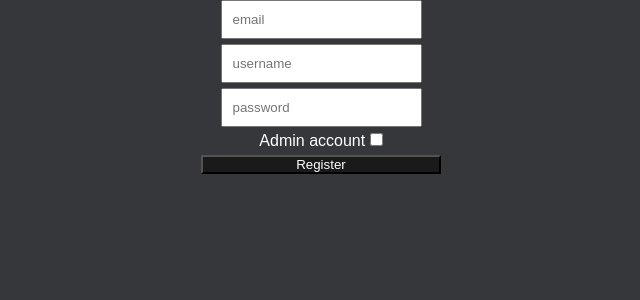
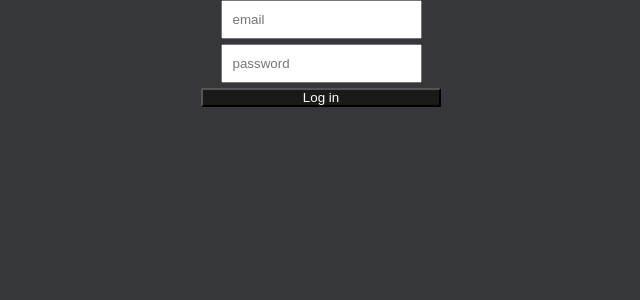
Before and after one commit to KehlerCreations/Webbshop, a PHP site: page /Public/login.php in a window 1280 px wide. Shown: the part 38-338 px from the top of the page, without its empty margins (319-959 px from the left). Run offline with PHP 8.4, Linux system fonts and the light colour scheme.

Commit message:
Update login.php

```diff
--- a/Public/login.php
+++ b/Public/login.php
@@ -12,12 +12,14 @@ session_start();
 
 if ($_SERVER["REQUEST_METHOD"] == "POST") {
     $email = $_POST["email"];
-    $username = $_POST["username"];
     $password = $_POST["password"];
-    $is_admin = $_POST["is_admin"];
 
-    $query = "INSERT INTO users (email, username, password, admin) VALUES ('$email', '$username', '$password', '$is_admin')";
-    $conn->query($query);
+    $query = "SELECT id FROM users WHERE email='$email' AND password = '$password'";
+    $result = $conn->query($query);
+
+    if($result->num_rows === 1) {
+        $_SESSION["logged_in"] = true;
+    }
 }
 
 ?>
@@ -35,14 +37,9 @@ if ($_SERVER["REQUEST_METHOD"] == "POST") {
 
     <form method="POST">
         <input type="email" placeholder="email" name="email">
-        <input type="text" placeholder="username" name="username">
         <input type="password" placeholder="password" name="password">
-        <div>
-            <span>Admin account</span>
-            <input type="checkbox" name="is_admin">
-        </div>
 
-        <button type="submit">Register</button>
+        <button type="submit">Log in</button>
     </form>
 </body>
 </html>
```
